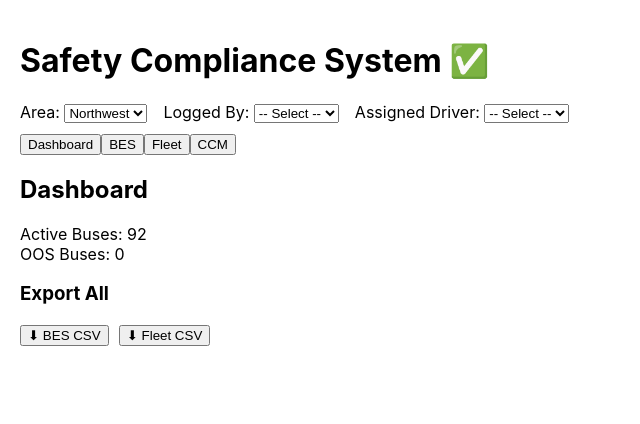
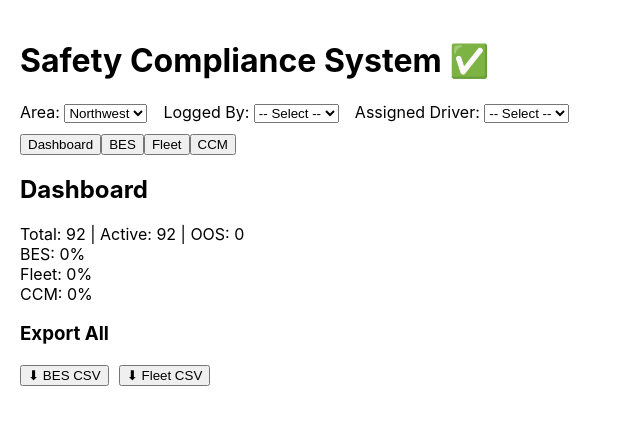
Before and after one commit to drewworkfirststudent-droid/safety-app, a React (Create React App) app: page / in a window 1280 px wide. Shown: the top 424 px of the page, without its empty margins (0-640 px from the left). Built offline with nearby package versions, Linux system fonts and the light colour scheme.

Commit message:
Update App.js

```diff
--- a/src/App.js
+++ b/src/App.js
@@ -123,6 +123,17 @@ export default function App() {
     ...besViolations,
     ...fleetViolations
   ]).size;
+  const besPercent = Math.round(
+  (Object.values(besResults).filter(v => v?.status).length / activeBuses.length) * 100
+) || 0;
+
+const fleetPercent = Math.round(
+  (Object.values(fleetResults).filter(v => v?.status === STATUS.COMPLETE).length / activeBuses.length) * 100
+) || 0;
+
+const savedCCM = JSON.parse(localStorage.getItem(`ccm-progress-${area}`) || "{}");
+const ccmDone = Object.keys(savedCCM.results || {}).length;
+const ccmPercent = Math.round((ccmDone / activeBuses.length) * 100) || 0;
 
   // CSV EXPORTS
   const exportBES = () => {
@@ -236,8 +247,14 @@ export default function App() {
             </div>
           )}
 
-          <div>Active Buses: {activeBuses.length}</div>
-          <div>OOS Buses: {oosBuses.length}</div>
+          <div>
+          Total: {allBuses.length} | Active: {activeBuses.length} | OOS: {oosBuses.length}
+          </div>
+
+          <div>BES: {besPercent}%</div>
+          <div>Fleet: {fleetPercent}%</div>
+          <div>CCM: {ccmPercent}%</div>
+
 
           <h3>Export All</h3>
           <button onClick={exportBES} style={{ marginRight: 10 }}>
```
